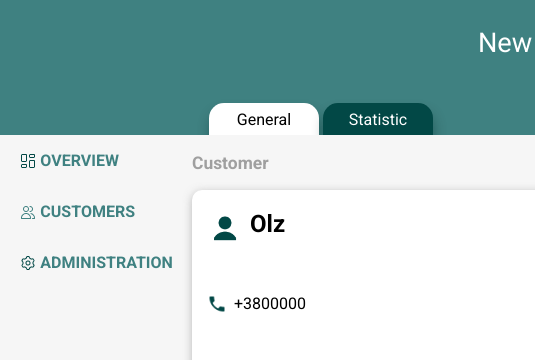
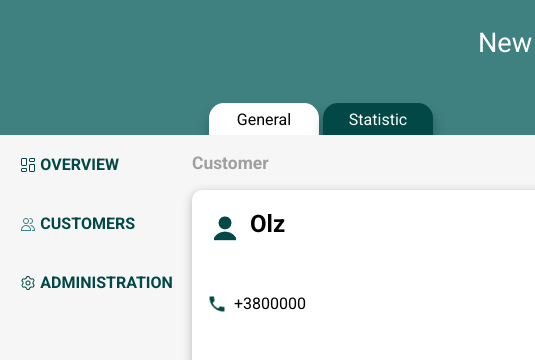
Before and after one commit to rr1ox/uni_final, a plain HTML site: page index.html in a window 1280 px wide. Shown: the top 360 px of the page, 0-535 px from the left. Drawn offline with Linux system fonts and the light colour scheme.

Commit message:
added links

```diff
--- a/index.html
+++ b/index.html
@@ -39,15 +39,17 @@
     <div class="wrapper_left">
         <div class="wrap_inside">
             <img class="inside_block" src="img/dashboard-3--app-application-dashboard-home-layout-vertical.svg" alt="logo" />
-            <p class="left_p">overview</p>
+            <a class="left_p" href="#">overview</a>
         </div>
         <div class="wrap_inside">
             <img class="inside_block" src="img/user-multiple-group--close-geometric-human-multiple-person-up-user.png" alt="logo" />
-            <p class="left_p">customers</p>
+            <a class="left_p" href="#">customers</a>
+
         </div>
         <div class="wrap_inside">
             <img class="inside_block" src="img/cog--work-loading-cog-gear-settings-machine.png" alt="logo" />
-            <p class="left_p">administration</p>
+            <a class="left_p" href="#">administration</a>
+
         </div>
     </div>
 
--- a/style.css
+++ b/style.css
@@ -135,7 +135,12 @@ body{
     font-weight: bold;
     color: #3f8181;
     gap: 5px;
+    padding: 20px 0;
 
+}
+a{
+    text-decoration: none;
+    color:  #024846;
 }
 .left_p{
     cursor: pointer;
```
